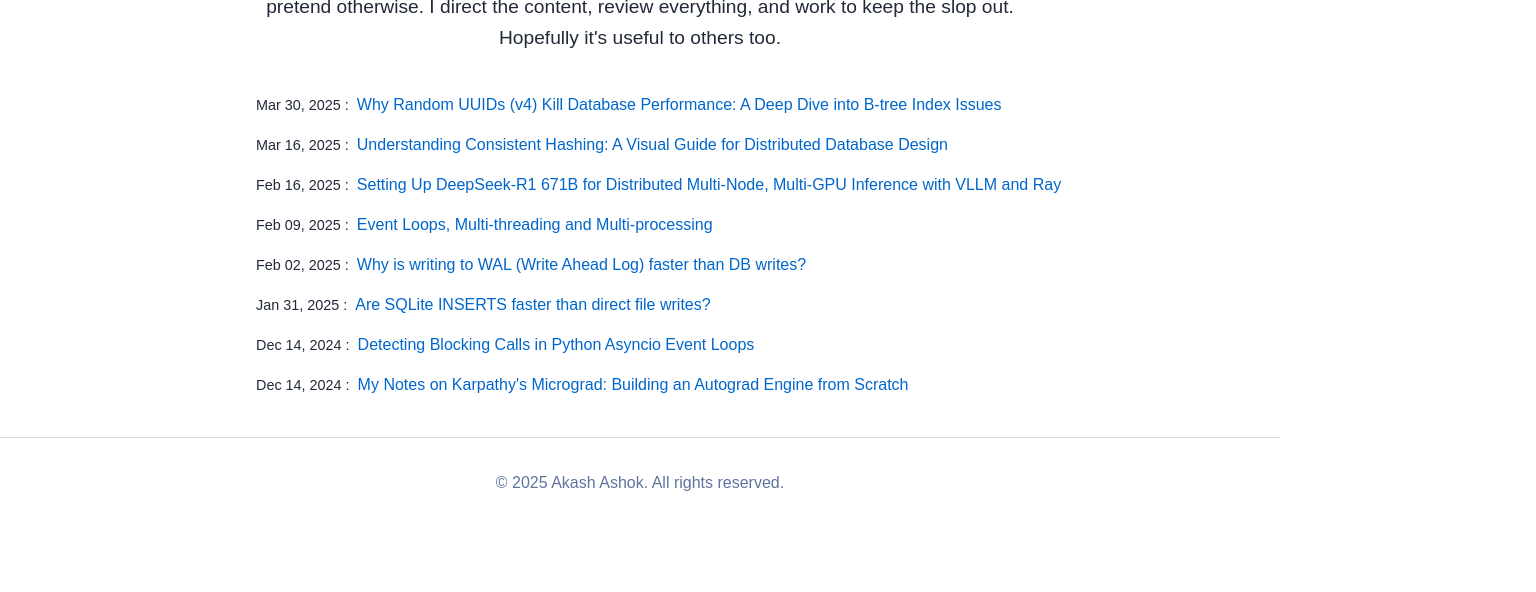
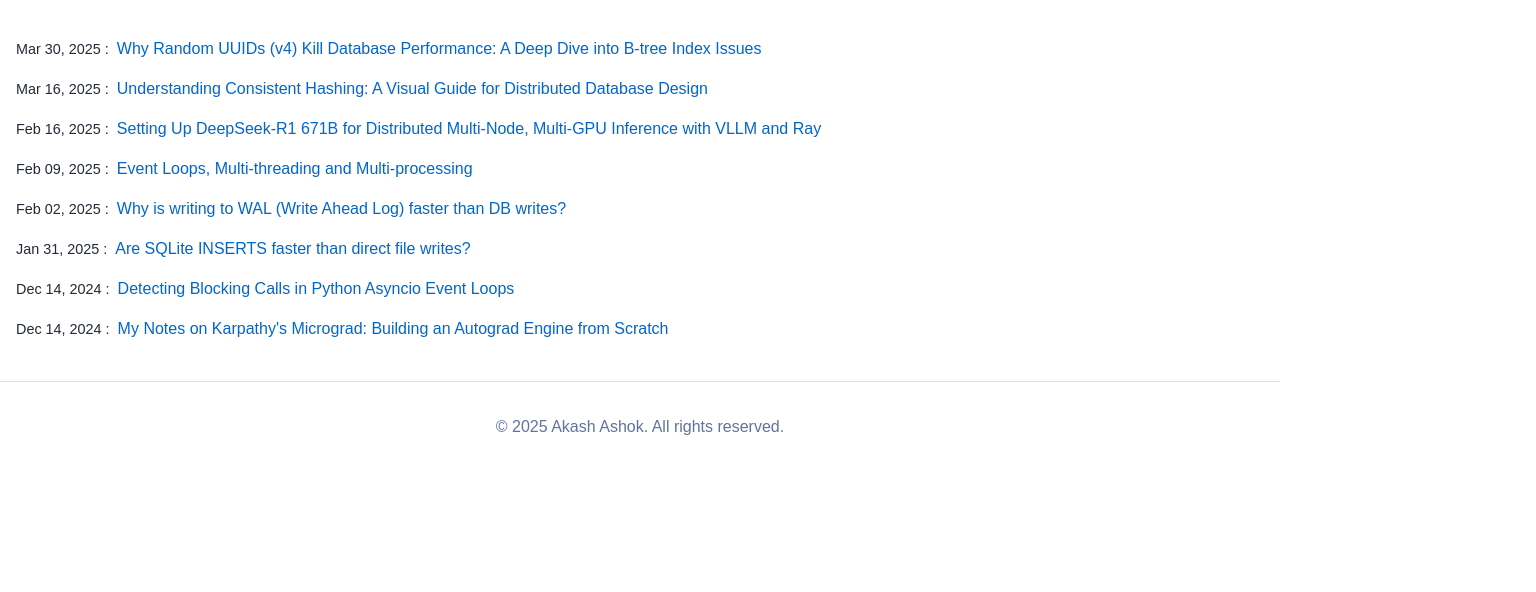
Before and after one commit to thehellmaker/thehellmaker-site, an Astro site: page / in a window 1280 px wide. Shown: the part 352-944 px from the top of the page, 1536 px wide, since content can reach past the window. After the commit the page ends 888 px from the top, so only its background shows below. Built offline with nearby package versions, Linux system fonts and the light colour scheme; Astro itself is replaced by a stand-in of ours; some packages are replaced by stand-ins of ours.

Commit message:
Fix index page width to match nav and blog pages (1280px)

```diff
--- a/src/layouts/StaticPage.astro
+++ b/src/layouts/StaticPage.astro
@@ -35,7 +35,7 @@ const { title, description = SITE_DESCRIPTION, heroImage } = Astro.props;
 				margin: 0;
 			}
 			.content {
-				max-width: 800px;
+				max-width: 1280px;
 				margin: 0 auto;
 				padding: 0 1rem;
 			}
```
